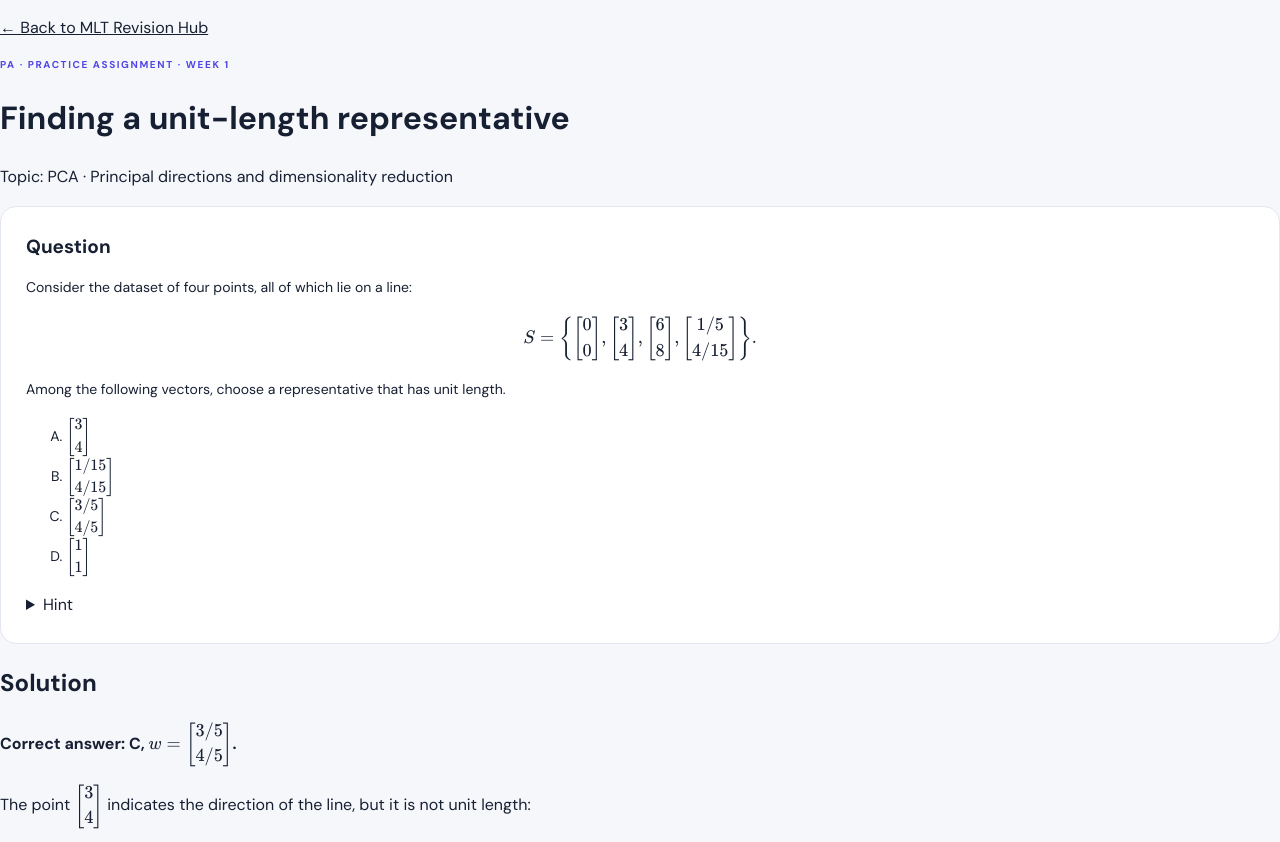
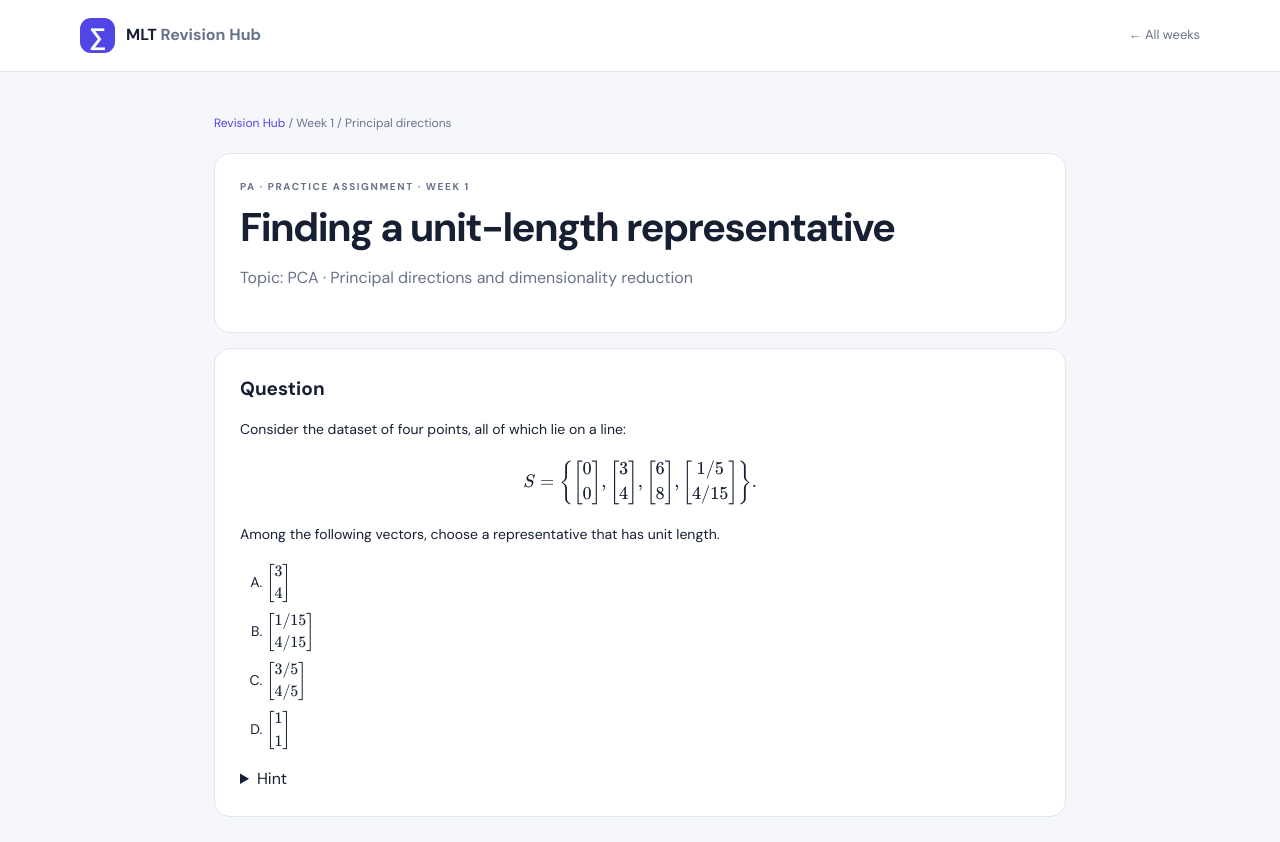
Before and after one commit to amanmauryas/mlt_revision_hub, a plain HTML site: page questions/unit-representative-coefficients.html in a window 1280 px wide. Shown: the top 842 px of the page. Drawn offline with nearby package versions, Linux system fonts and the light colour scheme.

Commit message:
Align question page layout with hub stylesheet

```diff
--- a/questions/unit-representative-coefficients.html
+++ b/questions/unit-representative-coefficients.html
@@ -29,13 +29,10 @@
 <script defer src="https://cdn.jsdelivr.net/npm/mathjax@3/es5/tex-mml-chtml.js"></script>
 </head>
 <body>
-<main class="page-shell">
-  <p><a href="../index.html">← Back to MLT Revision Hub</a></p>
-  <header class="page-header">
-    <p class="eyebrow">PA · PRACTICE ASSIGNMENT · WEEK 1</p>
-    <h1>Finding a unit-length representative</h1>
-    <p>Topic: PCA · Principal directions and dimensionality reduction</p>
-  </header>
+<header class="site-header"><a class="brand" href="../"><span class="brand-mark">∑</span><span>MLT <span class="muted">Revision Hub</span></span></a><a class="header-link" href="../">← All weeks</a></header>
+<main class="container question-page">
+  <div class="breadcrumb"><a href="../">Revision Hub</a> / Week 1 / Principal directions</div>
+  <section class="question-hero"><p class="eyebrow">PA · PRACTICE ASSIGNMENT · WEEK 1</p><h1>Finding a unit-length representative</h1><p>Topic: PCA · Principal directions and dimensionality reduction</p></section>
 
   <section class="article-card">
     <h2>Question</h2>
```
